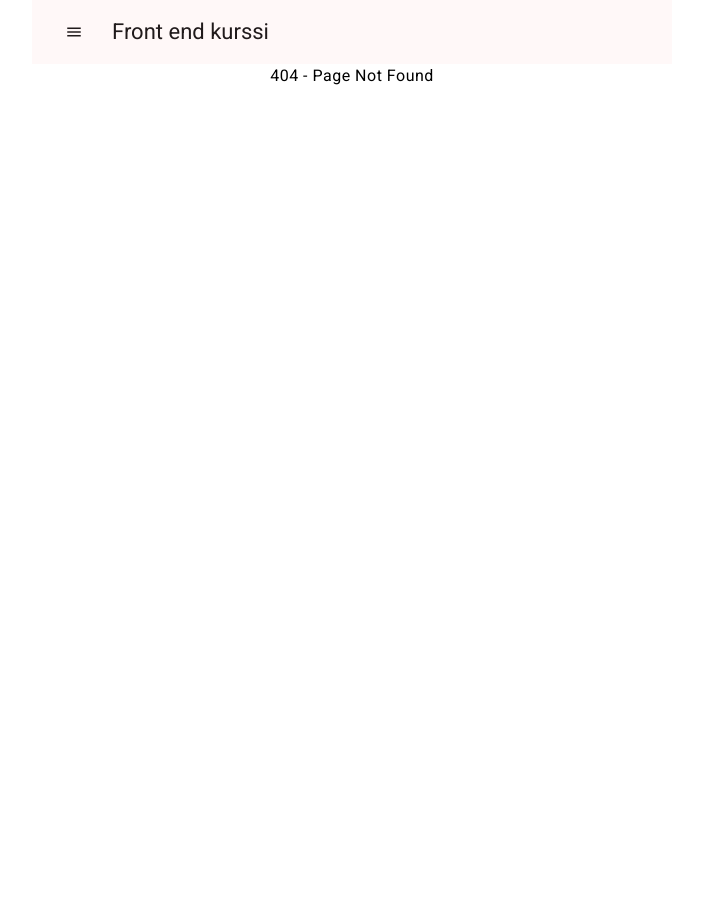
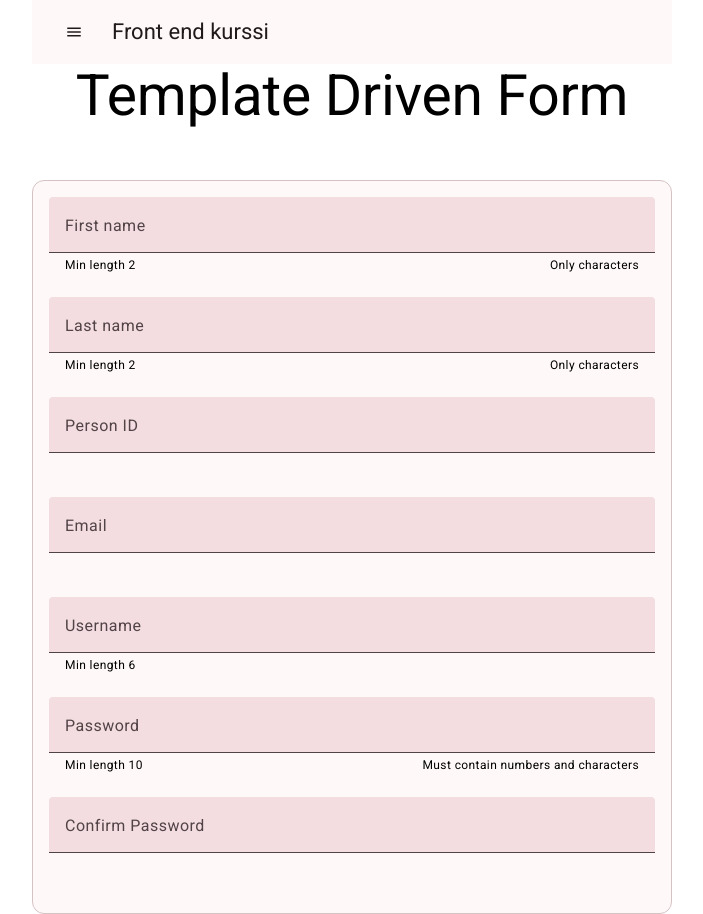
Before and after one commit to miikapihkola/frontendtools, an Angular app: page /templateform in a window 1280 px wide. Before the commit this address had no page. Shown: the whole page, without its empty margins (288-991 px from the left). Before the commit the page ends 800 px from the top, so only its background shows below. Built offline with nearby package versions, Linux system fonts and the light colour scheme.

Commit message:
HT5: Start

```diff
--- a/src/app/app.component.css
+++ b/src/app/app.component.css
@@ -1,5 +1,6 @@
 .container {
     margin: auto;
-    max-width: 50%;
+    width: 50%;
+    min-width: 600px;
     text-align: center;
 }
--- a/src/app/app.component.ts
+++ b/src/app/app.component.ts
@@ -4,12 +4,13 @@ import { PageNotFoundComponent } from "./page-not-found/page-not-found.component
 import { CalculatorComponent } from './calculator/calculator.component';
 import { FeedbackComponent } from './feedback/feedback.component';
 import { ToolbarComponent } from './toolbar/toolbar.component';
+import { TemplateFormComponent } from './template-form/template-form.component';
 
 
 @Component({
   selector: 'app-root',
   standalone: true,
-  imports: [RouterOutlet, PageNotFoundComponent, CalculatorComponent, FeedbackComponent, ToolbarComponent],
+  imports: [RouterOutlet, PageNotFoundComponent, CalculatorComponent, FeedbackComponent, ToolbarComponent, TemplateFormComponent],
   templateUrl: './app.component.html',
   styleUrl: './app.component.css'
 })
--- a/src/app/app.routes.ts
+++ b/src/app/app.routes.ts
@@ -3,9 +3,11 @@ import { PageNotFoundComponent } from './page-not-found/page-not-found.component
 import { HelloWorldComponent } from './hello-world/hello-world.component';
 import { CalculatorComponent } from './calculator/calculator.component';
 import { FeedbackComponent } from './feedback/feedback.component';
+import { TemplateFormComponent } from './template-form/template-form.component';
 
 export const routes: Routes = [
 
+    { path: 'templateform', component: TemplateFormComponent },
     { path: 'feedback', component: FeedbackComponent },
     { path: 'calculator', component: CalculatorComponent },
     { path: 'hello', component: HelloWorldComponent },
--- /dev/null
+++ b/src/app/models/person.ts
@@ -0,0 +1,2 @@
+export class Person {
+}
--- /dev/null
+++ b/src/app/template-form/template-form.component.css
@@ -0,0 +1,4 @@
+mat-form-field {
+    min-width: 350px;
+    width: 100%;
+}
--- /dev/null
+++ b/src/app/template-form/template-form.component.html
@@ -0,0 +1,50 @@
+<h1>Template Driven Form</h1><br>
+<mat-card appearance="outlined">
+    <mat-card-content>
+        <div class="inputslot">
+            <mat-form-field hintLabel="Min length 2">
+                <mat-label>First name</mat-label>
+                <input matInput #input minlength="2" placeholder="Ex. Miika" />
+                <mat-hint align="end">Only characters</mat-hint>
+            </mat-form-field>
+        </div><br>
+        <div class="inputslot">
+            <mat-form-field hintLabel="Min length 2">
+                <mat-label>Last name</mat-label>
+                <input matInput #input minlength="2" placeholder="Ex. Pihkola" />
+                <mat-hint align="end">Only characters</mat-hint>
+            </mat-form-field>
+        </div><br>
+        <div class="inputslot">
+            <mat-form-field>
+                <mat-label>Person ID</mat-label>
+                <input matInput #input placeholder="PPKKVVSNNNT" />
+            </mat-form-field>
+        </div><br>
+        <div class="inputslot">
+            <mat-form-field>
+                <mat-label>Email</mat-label>
+                <input matInput #input placeholder="Ex. miika.pihkola@gmail.com" />
+            </mat-form-field>
+        </div><br>
+        <div class="inputslot">
+            <mat-form-field hintLabel="Min length 6">
+                <mat-label>Username</mat-label>
+                <input matInput #input minlength="6" placeholder="Ex. Miika" />
+            </mat-form-field>
+        </div><br>
+        <div class="inputslot">
+            <mat-form-field hintLabel="Min length 10">
+                <mat-label>Password</mat-label>
+                <input matInput #input minlength="6" placeholder="Ex. abc123" />
+                <mat-hint align="end">Must contain numbers and characters</mat-hint>
+            </mat-form-field>
+        </div><br>
+        <div class="inputslot">
+            <mat-form-field>
+                <mat-label> Confirm Password</mat-label>
+                <input matInput #input minlength="6" placeholder="Ex. abc123" />
+            </mat-form-field>
+        </div><br>
+    </mat-card-content>
+</mat-card>
--- a/src/app/toolbar/toolbar.component.html
+++ b/src/app/toolbar/toolbar.component.html
@@ -4,6 +4,7 @@
         <button mat-menu-item routerLink="/hello" routerLinkActive="active">Hello World</button>
         <button mat-menu-item routerLink="/calculator" routerLinkActive="active">Calculator</button>
         <button mat-menu-item routerLink="/feedback" routerLinkActive="active">Feedback Form</button>
+        <button mat-menu-item routerLink="/templateform" routerLinkActive="active">Template Form</button>
     </mat-menu>
     <span>Front end kurssi</span>
 </mat-toolbar>
```
Also changed, not shown: src/app/template-form/template-form.component.ts (added, +16 -0 lines), 2 other files (tests, documents, lock files or other folders).
